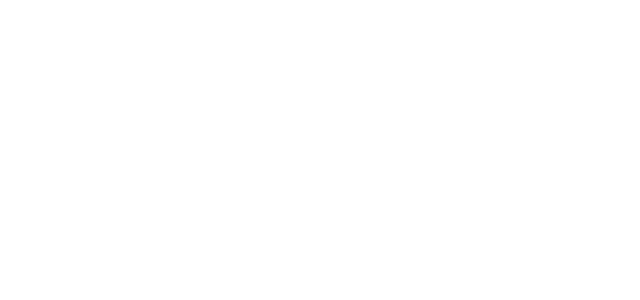
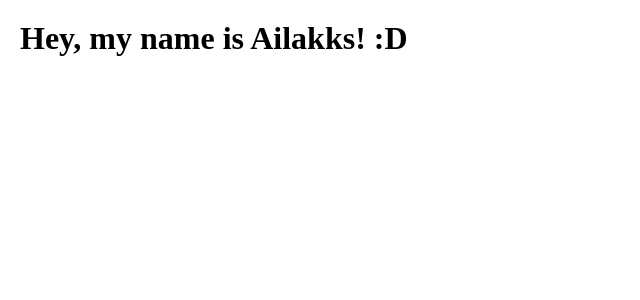
Before and after one commit to Ailakks/dotme, a React (Create React App) app: page / in a window 1280 px wide. Shown: the top 300 px of the page, without its empty margins (0-640 px from the left). Built offline with nearby package versions, Linux system fonts and the light colour scheme.

Commit message:
feat: basic styles

```diff
--- a/src/App.css
+++ b/src/App.css
@@ -0,0 +1,10 @@
+:root {
+    --theme-values-padding-main: 20px;
+    --theme-values-border_radius-main: 15px;
+}
+
+* {
+    padding: 0;
+    margin: 0;
+    box-sizing: border-box;
+}
--- a/src/App.tsx
+++ b/src/App.tsx
@@ -1,9 +1,11 @@
 import React from 'react';
 import './App.css';
+import Home from "./pages/home/home";
 
 function App() {
   return (
     <div className="App">
+      <Home />
     </div>
   );
 }
--- /dev/null
+++ b/src/components/ui/card.jsx
@@ -0,0 +1,9 @@
+import style from "./card.module.css";
+
+export default function Card(props) {
+    return (
+        <div className={style.container}>
+            {props.children}
+        </div>
+    )
+}
--- /dev/null
+++ b/src/components/ui/card.module.css
@@ -0,0 +1,4 @@
+.container {
+    padding: var(--theme-values-padding-main);
+    border-radius: var(--theme-values-border_radius-main);
+}
--- /dev/null
+++ b/src/pages/home/home.jsx
@@ -0,0 +1,12 @@
+import style from "./home.module.css";
+import Card from "../../components/ui/card";
+
+export default function Home() {
+    return (
+        <div className={style.container}>
+            <Card>
+                <h1>Hey, my name is Ailakks! :D</h1>
+            </Card>
+        </div>
+    )
+}
--- /dev/null
+++ b/src/pages/home/home.module.css
@@ -0,0 +1,3 @@
+.container {
+
+}
```
